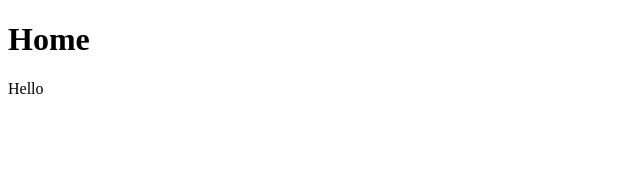
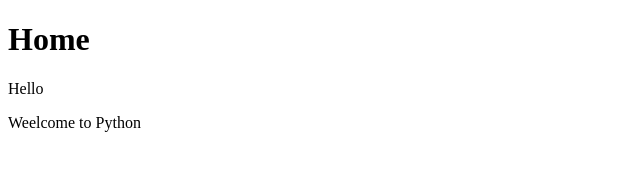
Before and after one commit to Tahertechcampus/techcampus-one, a plain HTML site: page index.html in a window 1280 px wide. Shown: the whole page, without its empty margins (0-640 px from the left). Drawn offline with Linux system fonts and the light colour scheme.

Commit message:
index file chnge

```diff
--- a/index.html
+++ b/index.html
@@ -6,5 +6,6 @@
 <body>
    <h1>Home</h1>
    <p>Hello</p>
+   <p>Weelcome to Python</p>
 </body>
 </html>
```
